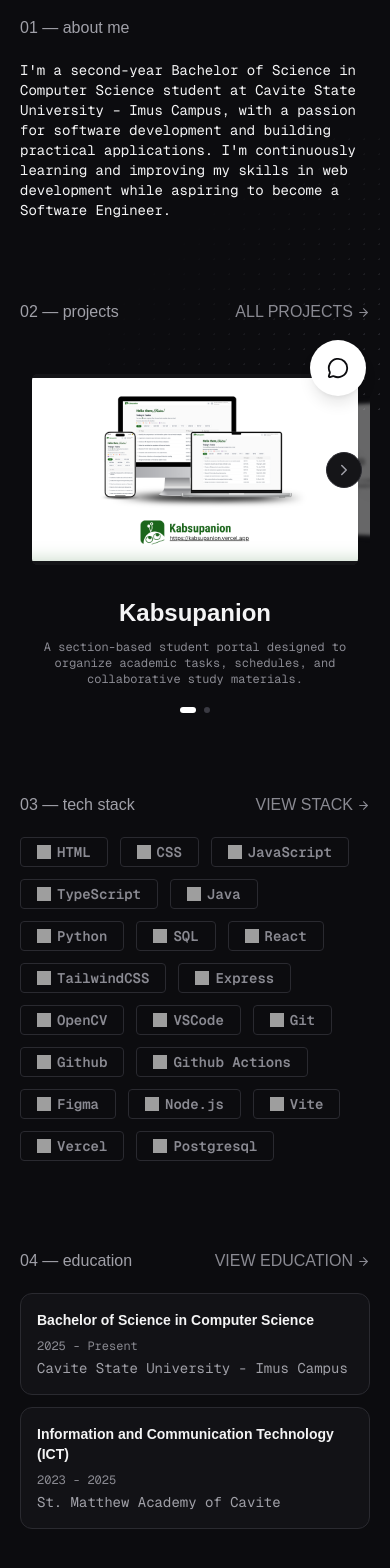
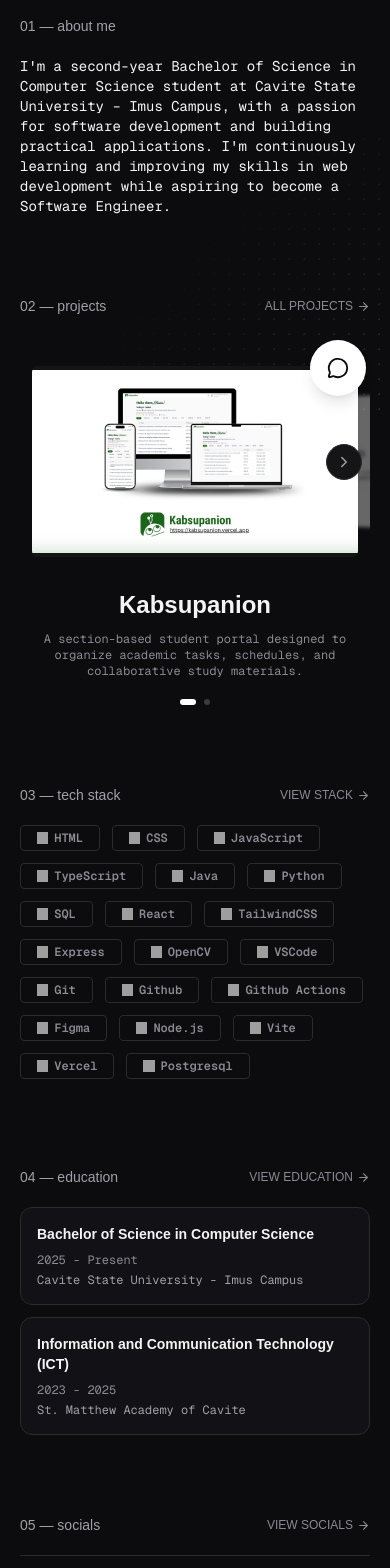
Before and after one commit to eli-fstn/portfolio, a React (Vite) app: page / in a window 390 px wide. Shown: the part 424-1992 px from the top of the page. Built offline with nearby package versions, Linux system fonts and the light colour scheme; grey boxes are pictures that could not be loaded; a web font is replaced by a local one.

Commit message:
style: changed some UI in mobile view, made the font sizes smaller

```diff
--- a/src/components/ui/ProjectCard.tsx
+++ b/src/components/ui/ProjectCard.tsx
@@ -44,7 +44,7 @@ export default function ProjectCard({ items }: CardProps) {
   return (
     <div ref={sectionRef} className="flex flex-col gap-10 w-full">
       {items.map((item, i) => (
-        <div key={i} className="animate-on-scroll rounded-xl p-5 bg-linear-to-br from-[#1f1f1f] to-[#151518]">
+        <div key={i} className="animate-on-scroll rounded-xl p-5 bg-linear-to-br from-[#1f1f1f] to-[#0b0b0c]">
           <div className="">
             <div className="flex justify-between items-center">
               <p className="font-pixel font-bold text-[#f4f4f5] text-xl lg:text-[1.5rem]">{item.title}</p>
--- a/src/components/ui/TechPill.tsx
+++ b/src/components/ui/TechPill.tsx
@@ -15,7 +15,7 @@ function TechPill({ logoSrc, label }: TechPillProps) {
           src={logoSrc}
           alt=""
           aria-hidden="true"
-          className="h-[1em] w-[1em] shrink-0"
+          className="h-[0.8em] w-[0.8em] md:h-[1em] md:w-[1em] shrink-0"
           onError={() => setLogoFailed(true)}
         />
       ) : (
@@ -23,7 +23,7 @@ function TechPill({ logoSrc, label }: TechPillProps) {
           ◆
         </span>
       )}
-      <span>{label}</span>
+      <span className="text-xs md:text-sm">{label}</span>
     </span>
   );
 }
--- a/src/pages/Dashboard.tsx
+++ b/src/pages/Dashboard.tsx
@@ -192,15 +192,15 @@ function Dashboard() {
 
           {/* About Me */}
           <div className="">
-            <p className="animate-on-scroll font-pixel text-md text-[#a0a0a8]">01 — about me</p>
+            <p className="animate-on-scroll font-pixel text-sm sm:text-base text-[#a0a0a8]">01 — about me</p>
             <p className="animate-on-scroll text-sm font-mono text-[#f4f4f5] mt-5">I'm a second-year Bachelor of Science in Computer Science student at Cavite State University – Imus Campus, with a passion for software development and building practical applications. I'm continuously learning and improving my skills in web development while aspiring to become a Software Engineer.</p>
           </div>
 
           {/* Projects */}
           <div className="">
             <div className="animate-on-scroll flex justify-between">
-              <p className="font-pixel text-md text-[#a0a0a8]">02 — projects</p>
-              <Link to="/projects" className="text-md font-pixel text-[#8a8a92] font-medium flex flex-row items-center cursor-pointer transition duration-150 hover:translate-x-1 hover:text-[#f4f4f5]">
+              <p className="font-pixel text-sm sm:text-base text-[#a0a0a8]">02 — projects</p>
+              <Link to="/projects" className="text-xs sm:text-base font-pixel text-[#8a8a92] font-medium flex flex-row items-center cursor-pointer transition duration-150 hover:translate-x-1 hover:text-[#f4f4f5]">
                 ALL PROJECTS
                 <ArrowRight
                   size={13}
@@ -216,8 +216,8 @@ function Dashboard() {
           {/* Stack*/}
           <div className="">
             <div className="animate-on-scroll flex justify-between">
-              <p className="font-pixel text-md text-[#a0a0a8]">03 — tech stack</p>
-              <Link to="/tech-stack" className="text-md font-pixel text-[#8a8a92] font-medium flex flex-row items-center cursor-pointer transition duration-150 hover:translate-x-1 hover:text-[#f4f4f5]">
+              <p className="font-pixel text-sm sm:text-base text-[#a0a0a8]">03 — tech stack</p>
+              <Link to="/tech-stack" className="text-xs sm:text-base font-pixel text-[#8a8a92] font-medium flex flex-row items-center cursor-pointer transition duration-150 hover:translate-x-1 hover:text-[#f4f4f5]">
                 VIEW STACK
                 <ArrowRight
                   size={13}
@@ -255,8 +255,8 @@ function Dashboard() {
           {/* Education */}
           <div className="">
             <div className="animate-on-scroll flex justify-between">
-              <p className="font-pixel text-md text-[#a0a0a8]">04 — education</p>
-              <Link to="/education" className="text-md font-pixel text-[#8a8a92] font-medium flex flex-row items-center cursor-pointer transition duration-150 hover:translate-x-1 hover:text-[#f4f4f5]">
+              <p className="font-pixel text-sm sm:text-base text-[#a0a0a8]">04 — education</p>
+              <Link to="/education" className="text-xs sm:text-base font-pixel text-[#8a8a92] font-medium flex flex-row items-center cursor-pointer transition duration-150 hover:translate-x-1 hover:text-[#f4f4f5]">
                 VIEW EDUCATION
                 <ArrowRight
                   size={13}
@@ -268,10 +268,10 @@ function Dashboard() {
               {Education.map((entry, i) => (
                 <div key={i} className="animate-on-scroll rounded-xl border border-[#2a2a30] bg-[#151518]/80 p-4 sm:p-5">
                   <div className="flex flex-col gap-2 sm:flex-row sm:items-center sm:justify-between">
-                    <p className="font-pixel text-[#f4f4f5] font-bold text-sm sm:text-md wrap-break-word">{entry.degree}</p>
+                    <p className="font-pixel text-[#f4f4f5] font-bold text-sm sm:text-base wrap-break-word">{entry.degree}</p>
                     <p className="font-mono text-xs text-[#8a8a92] sm:text-sm">{entry.date}</p>
                   </div>
-                  <p className="mt-1 font-mono text-sm text-[#a0a0a8] wrap-break-word">{entry.school}</p>
+                  <p className="mt-1 font-mono text-xs sm:text-sm text-[#a0a0a8] wrap-break-word">{entry.school}</p>
                 </div>
               ))}
             </div>
@@ -280,8 +280,8 @@ function Dashboard() {
           {/* Socials */}
           <div className="">
             <div className="animate-on-scroll flex justify-between">
-              <p className="font-pixel text-md text-[#a0a0a8]">05 — socials</p>
-              <Link to="/socials" className="text-md font-pixel text-[#8a8a92] font-medium flex flex-row items-center cursor-pointer transition duration-150 hover:translate-x-1 hover:text-[#f4f4f5]">
+              <p className="font-pixel text-sm sm:text-base text-[#a0a0a8]">05 — socials</p>
+              <Link to="/socials" className="text-xs sm:text-base font-pixel text-[#8a8a92] font-medium flex flex-row items-center cursor-pointer transition duration-150 hover:translate-x-1 hover:text-[#f4f4f5]">
                 VIEW SOCIALS
                 <ArrowRight
                   size={13}
@@ -293,7 +293,7 @@ function Dashboard() {
               {socialMedias.map((entry, i) => (
                 <div key={i} className="animate-on-scroll border-y border-y-[#2a2a30] py-4">
                   <div className="flex flex-col gap-1 sm:flex-row sm:items-center sm:justify-between">
-                    <p className="text-sm font-pixel text-[#f4f4f5] font-bold sm:text-md">{entry.platform}</p>
+                    <p className="text-sm font-pixel text-[#f4f4f5] font-bold sm:text-base">{entry.platform}</p>
                     <p className="text-[#a0a0a8] cursor-pointer text-xs font-mono flex flex-row items-center duration-200 transition hover:text-[#f4f4f5] break-all">{entry.username}</p>
                   </div>
                 </div>
@@ -303,9 +303,9 @@ function Dashboard() {
 
           {/* Github */}
           <div className="">
-            <p className="animate-on-scroll font-pixel text-md text-[#a0a0a8]">06 — github</p>
+            <p className="animate-on-scroll font-pixel text-sm sm:text-base text-[#a0a0a8]">06 — github</p>
 
-            <div className="animate-on-scroll [&_.react-activity-calendar__footer]:hidden mt-5 w-full overflow-x-auto font-mono text-[#8a8a92] [&_svg]:overflow-visible">
+            <div className="animate-on-scroll mt-5 w-full font-mono text-[#8a8a92] overflow-hidden [&_svg]:w-full [&_svg]:h-auto [&_svg]:max-w-full">
               <a href="https://github.com/eli-fstn" target="_blank" className="flex items-center justify-center">
                 <GitHubCalendar
                   username="eli-fstn"
--- a/src/pages/Education.tsx
+++ b/src/pages/Education.tsx
@@ -68,8 +68,8 @@ function Education() {
 
         {/* Header */}
         <div className="animate-on-scroll flex flex-col gap-5">
-          <p className="text-[#f4f4f5] font-pixel text-[2rem]">education</p>
-          <p className="text-[#a0a0a8] text-sm font-mono">My academic journey and the foundation behind my path in technology.</p>
+          <p className="text-[#f4f4f5] font-pixel text-[1.5rem] sm:text-[2rem]">education</p>
+          <p className="text-[#a0a0a8] text-xs sm:text-sm font-mono">My academic journey and the foundation behind my path in technology.</p>
         </div>
 
         {/* Timeline */}
--- a/src/pages/Projects.tsx
+++ b/src/pages/Projects.tsx
@@ -70,8 +70,8 @@ function Projects() {
 
         {/* Header */}
         <div className="animate-on-scroll flex flex-col gap-5">
-          <p className="text-[#f4f4f5] font-pixel text-[2rem]">projects</p>
-          <p className="text-[#a0a0a8] text-sm font-mono">A collection of applications and projects I've built while learning and developing my skills.</p>
+          <p className="text-[#f4f4f5] font-pixel text-[1.5rem] sm:text-[2rem]">projects</p>
+          <p className="text-[#a0a0a8] text-xs sm:text-sm font-mono">A collection of applications and projects I've built while learning and developing my skills.</p>
         </div>
 
         <div className="mt-20">
```
Also changed, not shown: src/components/ui/CoverflowCarousel.tsx (+7 -10 lines), src/pages/Socials.tsx (+8 -8 lines), src/pages/TechStack.tsx (+4 -4 lines).
